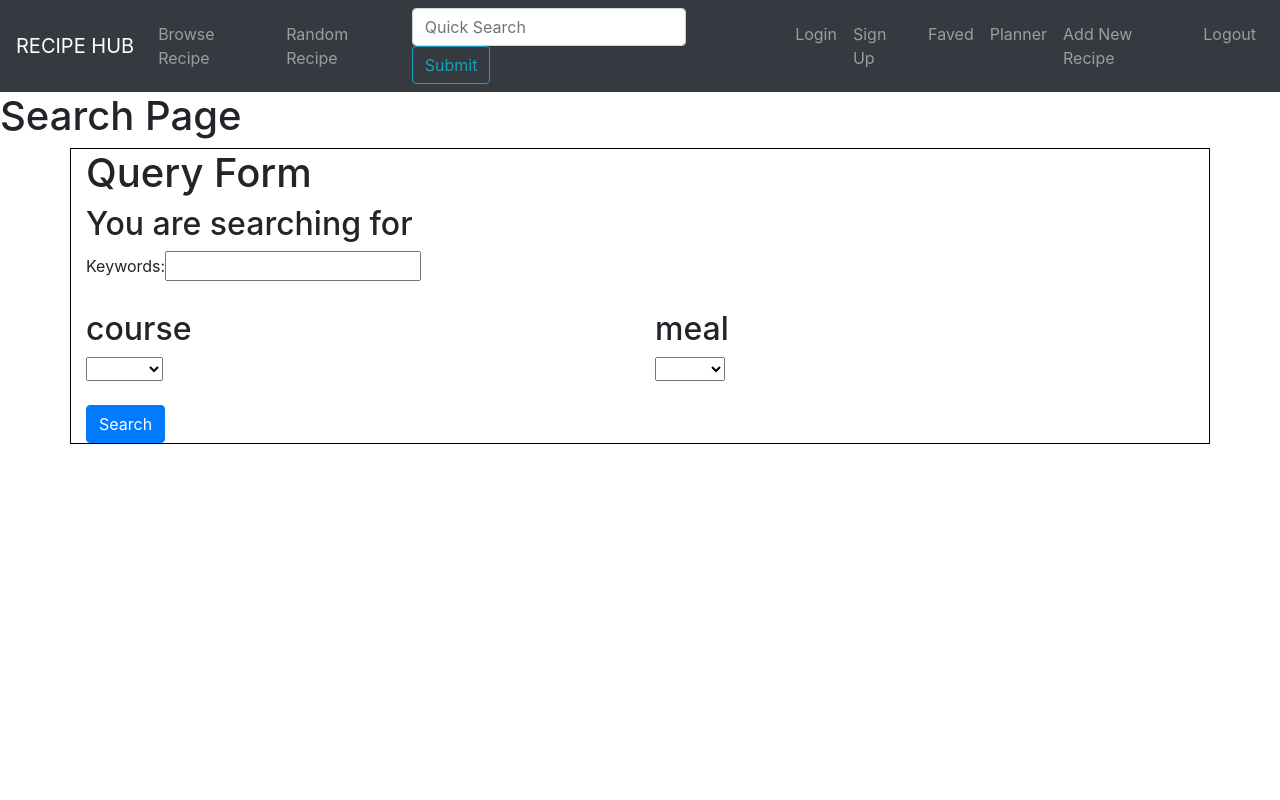
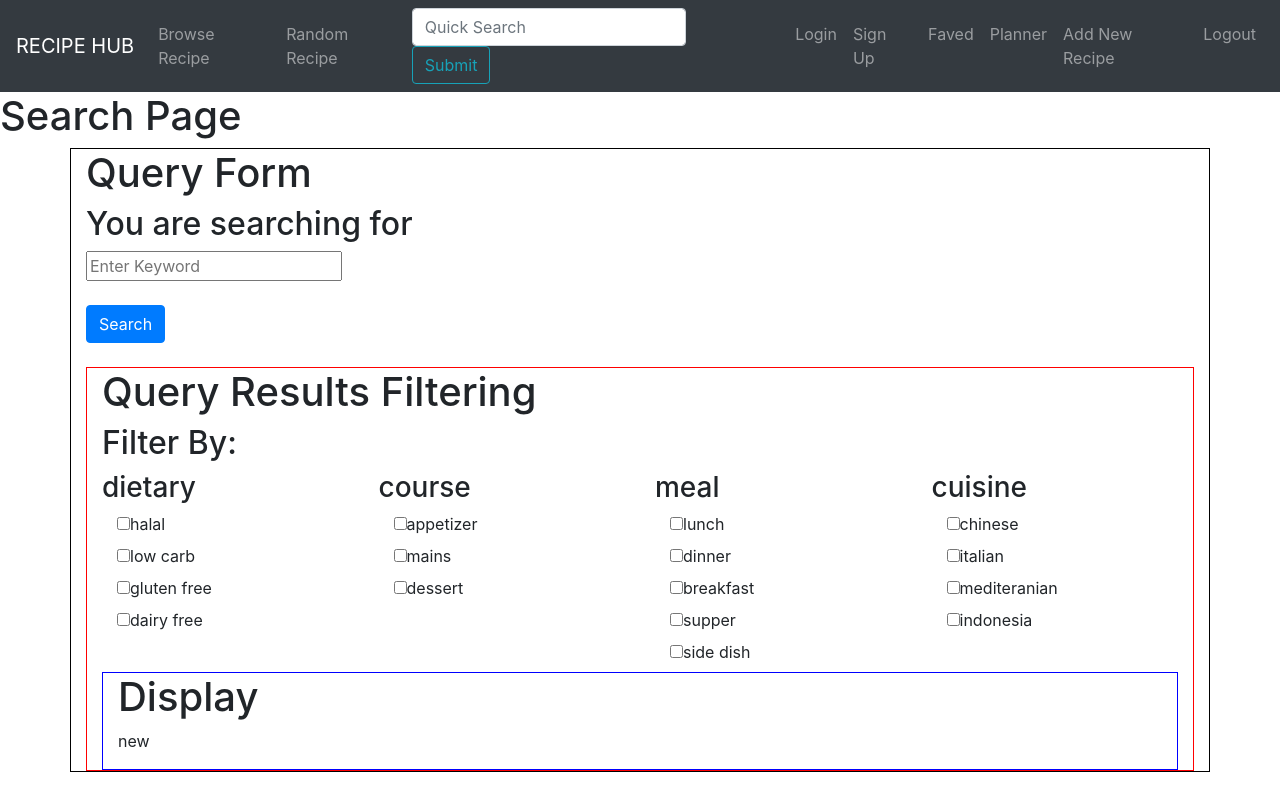
Before and after one commit to kalyak/Recipe-Hub, a React (Create React App) app in the folder client/: page /search in a window 1280 px wide. Built offline with nearby package versions, Linux system fonts and the light colour scheme.

Commit message:
template for search page done

```diff
--- /dev/null
+++ b/client/src/components/display/QueryFilterResults.js
@@ -0,0 +1,76 @@
+import { useState } from "react";
+import { Container, Col, Row } from "react-bootstrap";
+import QueryResultsDisplay from "./QueryResultsDisplay";
+
+const QueryResults = (props) => {
+  const [tagData, setTagData] = useState([
+    {
+      _id: "dietary",
+      tagName: ["halal", "low carb", "gluten free", "dairy free"],
+    },
+    {
+      _id: "course",
+      tagName: ["appetizer", "mains", "dessert"],
+    },
+    {
+      _id: "meal",
+      tagName: ["lunch", "dinner", "breakfast", "supper", "side dish"],
+    },
+    {
+      _id: "cuisine",
+      tagName: ["chinese", "italian", "mediteranian", "indonesia"],
+    },
+  ]);
+
+  // useEffect(() => {
+  //   axios
+  //     .get() // axios call for tags
+  //     .then((response) => {
+  //       console.log(response);
+  //       setTagData(response);
+  //     })
+  //     .catch((error) => {
+  //       console.log(error);
+  //     });
+  // }, []);
+
+  const handleClick = (event) => {
+    console.log(event.target.name);
+    console.log(event.target.value);
+  };
+
+  const displayTags = tagData.map((category) => {
+    return (
+      <>
+        <Col>
+          <h3>{category._id}</h3>
+          {category.tagName.map((tag) => {
+            return (
+              <Col>
+                <input
+                  type="checkbox"
+                  name={category._id}
+                  value={tag}
+                  onClick={(e) => handleClick(e)}
+                />
+                <label>{tag}</label>
+              </Col>
+            );
+          })}
+        </Col>
+      </>
+    );
+  });
+
+  return (
+    <Container style={{ border: "1px red solid" }}>
+      <h1>Query Results Filtering</h1>
+      <h2>Filter By:</h2>
+      <Row>{displayTags}</Row>
+
+      <QueryResultsDisplay queryResults={props.queryResults} />
+    </Container>
+  );
+};
+
+export default QueryResults;
--- a/client/src/components/display/QueryForm.js
+++ b/client/src/components/display/QueryForm.js
@@ -2,22 +2,28 @@ import { useState, useEffect } from "react";
 import { Container, Button, Card, Accordion, Row, Col } from "react-bootstrap";
 import { useLocation } from "react-router-dom";
 import axios from "axios";
+import QueryFilterResults from "./QueryFilterResults.js";
 
-const QueryForm = () => {
+const QueryForm = (props) => {
   const queryKeyword = new URLSearchParams(window.location.search).get(
     "keyword"
   );
+
   const [formData, setFormData] = useState({ keyword: queryKeyword });
-  const [tagData, setTagData] = useState([
-    {
-      tagName: ["mains", "mains2"],
-      tagCategory: "course",
-    },
-    {
-      tagName: ["dinner", "lunch"],
-      tagCategory: "meal",
-    },
-  ]);
+  const [queryResults, setQueryResults] = useState("hi");
+
+  useEffect(() => {
+    // axios
+    //   .get("/", formData)
+    //   .then((response) => {
+    //     console.log(response);
+    //     setQueryResults(response);
+    //   })
+    //   .catch((error) => {
+    //     console.log(error);
+    //   });
+    setQueryResults("new");
+  }, []);
 
   const handleChange = (event) => {
     setFormData((state) => {
@@ -25,56 +31,41 @@ const QueryForm = () => {
     });
   };
 
-  const handleSelect = (event) => {
-    console.log(event.target.value);
-    setFormData((state) => {
-      return { ...state, [event.target.name]: event.target.value };
-    });
+  const handleClick = (event) => {
+    console.log("clicked");
+    // axios
+    //   .get('/', formData)
+    //   .then((response) => {
+    //     console.log(response);
+    //     setQueryResults(response);
+    //   })
+    //   .catch((errpr) => {
+    //     console.log(error);
+    //   });
   };
 
   console.log(formData);
-
-  const displayTags = tagData.map((x) => {
-    return (
-      <Col>
-        <h2>{x.tagCategory}</h2>
-        <select
-          name={x.tagCategory}
-          onChange={(e) => {
-            handleSelect(e);
-          }}
-        >
-          <option value=""></option>
-          {x.tagName.map((y) => {
-            return (
-              <>
-                <option>{y}</option>
-              </>
-            );
-          })}
-        </select>
-      </Col>
-    );
-  });
 
   return (
     <Container style={{ border: "1px solid black" }}>
       <h1>Query Form</h1>
       <h2>You are searching for {formData.keyword}</h2>
+
       <form>
-        <label>Keywords:</label>
         <input
           type="text"
           name="keyword"
           value={formData.keyword}
+          placeholder="Enter Keyword"
           onChange={(e) => handleChange(e)}
         />
         <br />
         <br />
-        <Row>{displayTags}</Row>
+        <Button onClick={(e) => handleClick(e)}>Search</Button>
         <br />
-        <Button>Search</Button>
+        <br />
       </form>
+      <QueryFilterResults queryResults={queryResults} />
     </Container>
   );
 };
--- /dev/null
+++ b/client/src/components/display/QueryResultsDisplay.js
@@ -0,0 +1,12 @@
+import { Container } from "react-bootstrap";
+
+const QueryResultsDisplay = (props) => {
+  return (
+    <Container style={{ border: "1px blue solid" }}>
+      <h1>Display</h1>
+      <p>{props.queryResults}</p>
+    </Container>
+  );
+};
+
+export default QueryResultsDisplay;
```
Also changed, not shown: client/src/components/pages/SearchPage.js (+2 -15 lines).
